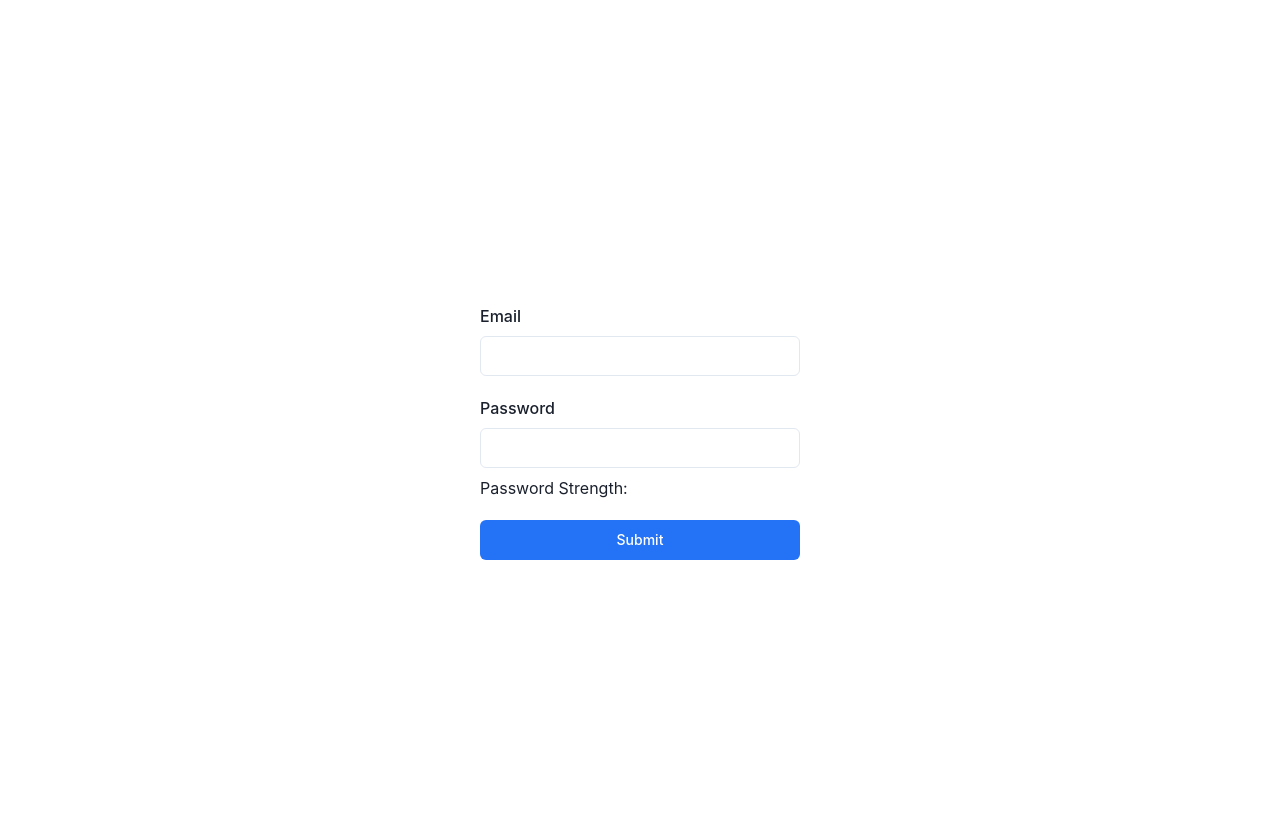
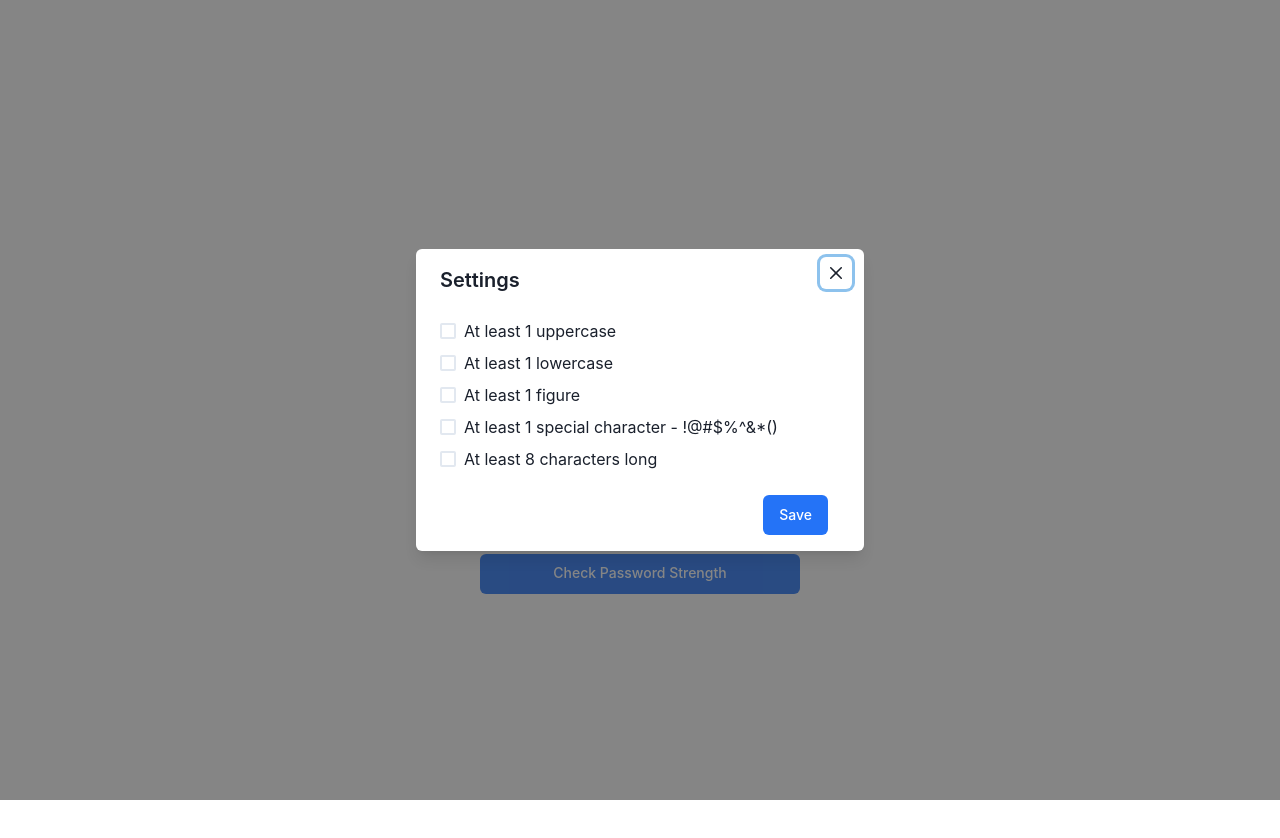
Before and after one commit to 5iveemmy/Password-Validation, a React (Vite) app: page / in a window 1280 px wide. Shown: the top 838 px of the page. Built offline with nearby package versions, Linux system fonts and the light colour scheme.

Commit message:
chore: clean up registration form

```diff
--- a/src/pages/RegistrationForm.tsx
+++ b/src/pages/RegistrationForm.tsx
@@ -1,4 +1,4 @@
-import { useState } from "react";
+import { useEffect, useState } from "react";
 import {
   FormControl,
   FormLabel,
@@ -7,42 +7,178 @@ import {
   Text,
   Flex,
   VStack,
+  Box,
+  useDisclosure,
+  InputGroup,
+  InputRightElement,
 } from "@chakra-ui/react";
+import SettingsModal from "../components/modals/SettingsModal";
+import { SettingsData } from "../types";
+import * as Yup from "yup";
+import { getPasswordStrength, isObjEmpty } from "../utils/helpers";
+import { Eye, EyeOff } from "lucide-react";
+import { useFormik } from "formik";
+
+interface FormValue {
+  email: string;
+  password: string;
+}
 
 const RegistrationForm = () => {
-  const [email, setEmail] = useState("");
-  const [password, setPassword] = useState("");
+  const { isOpen, onOpen, onClose } = useDisclosure();
+  const [strength, setStrength] = useState("");
+  const [isSettingsEmpty, setIsSettingEmpty] = useState(false);
+  const [showPassword, setShowPassword] = useState(false);
+  const togglePassword = () => setShowPassword(!showPassword);
+  const [settings, setSettings] = useState<SettingsData>({
+    uppercase: false,
+    lowercase: false,
+    figure: false,
+    specialCharacter: false,
+    minLength: false,
+  });
 
-  const handleSubmit = (e: React.FormEvent<HTMLFormElement>) => {
-    e.preventDefault();
+  const validationSchema = () => {
+    return Yup.object().shape({
+      email: Yup.string().email("Invalid email").required("Required"),
+      password: Yup.string()
+        .nullable()
+        .when([], (password, schema) => {
+          if (settings.uppercase) {
+            schema = schema.matches(
+              /[A-Z]/,
+              "Must contain at least one uppercase letter"
+            );
+          }
+          if (settings.lowercase) {
+            schema = schema.matches(
+              /[a-z]/,
+              "Must contain at least one lowercase letter"
+            );
+          }
+          if (settings.figure) {
+            schema = schema.matches(/[0-9]/, "Must contain at least one digit");
+          }
+          if (settings.specialCharacter) {
+            schema = schema.matches(
+              /[!@#$%^&*()]/,
+              "Must contain at least one special character"
+            );
+          }
+          if (settings.minLength) {
+            schema = schema.min(8, "Must be at least 8 characters long");
+          }
+          return schema;
+        }),
+    });
   };
 
+  useEffect(() => {
+    const savedSettings = JSON.parse(
+      localStorage.getItem("passwordSettings") || "{}"
+    );
+
+    setIsSettingEmpty(isObjEmpty(savedSettings));
+
+    if (isObjEmpty(savedSettings)) {
+      onOpen();
+    } else {
+      setSettings(savedSettings);
+    }
+
+    const areAllFieldsFalse = Object.values(savedSettings).every(
+      (value) => value === false
+    );
+    if (areAllFieldsFalse) {
+      localStorage.removeItem("passwordSettings");
+    }
+  }, [onOpen]);
+
+  const submitForm = (values: FormValue) => {
+    const strength = getPasswordStrength(values.password);
+    setStrength(strength);
+  };
+
+  const { values, handleChange, handleSubmit, errors, isValid, dirty } =
+    useFormik<FormValue>({
+      initialValues: {
+        email: "",
+        password: "",
+      },
+      validationSchema: validationSchema(),
+      onSubmit: (values) => {
+        submitForm(values);
+      },
+    });
+
   return (
-    <Flex justifyContent="center" alignItems="center" width="100%" h="100vh">
+    <Flex
+      flexDir="column"
+      justifyContent="center"
+      alignItems="center"
+      width="100%"
+      h="100vh"
+    >
+      <Box pb="16">
+        <SettingsModal
+          setSettings={setSettings}
+          settings={settings}
+          isOpen={isOpen}
+          onClose={onClose}
+          onOpen={onOpen}
+        />
+      </Box>
       <form onSubmit={handleSubmit}>
         <VStack gap="5" w="80">
-          <FormControl>
+          <FormControl textAlign="start" isInvalid={!!errors.email}>
             <FormLabel>Email</FormLabel>
             <Input
+              onChange={handleChange}
+              value={values.email}
               type="email"
-              value={email}
-              onChange={(e) => setEmail(e.target.value)}
+              disabled={isSettingsEmpty}
+              name="email"
             />
+            {!!errors.email && (
+              <Text as="span" fontSize="10px" pt="12px" color="red">
+                {errors.email}
+              </Text>
+            )}
           </FormControl>
-          <FormControl>
+          <FormControl textAlign="start" isInvalid={!!errors.password}>
             <FormLabel>Password</FormLabel>
-            <Input
-              type="password"
-              value={password}
-              onChange={(e) => setPassword(e.target.value)}
-            />
-
-            <Text mt={2} textAlign="left">
-              Password Strength:{" "}
-            </Text>
+            <InputGroup>
+              <Input
+                onChange={handleChange}
+                name="password"
+                value={values.password}
+                disabled={isSettingsEmpty}
+                type={showPassword ? "text" : "password"}
+              />
+              <InputRightElement cursor="pointer" onClick={togglePassword}>
+                {showPassword ? <EyeOff size={18} /> : <Eye size={18} />}
+              </InputRightElement>
+            </InputGroup>
+            {!!errors.password && (
+              <Text as="span" fontSize="10px" pt="12px" color="red">
+                {errors.password}
+              </Text>
+            )}
+            {strength && (
+              <Text mt={2} textAlign="left">
+                Password Strength: {strength}
+              </Text>
+            )}
           </FormControl>
-          <Button w="100%" type="submit">
-            Submit
+          <Button
+            isDisabled={!isValid || !dirty || isSettingsEmpty}
+            _hover={{
+              opacity: (!isValid || !dirty) ?? "0.8",
+            }}
+            w="100%"
+            type="submit"
+          >
+            Check Password Strength
           </Button>
         </VStack>
       </form>
```
